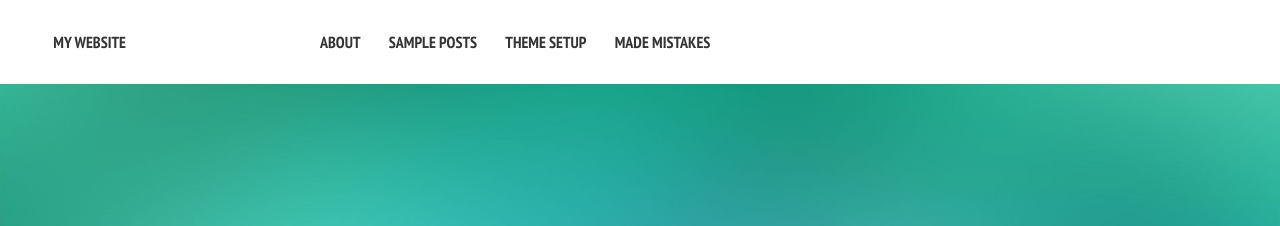
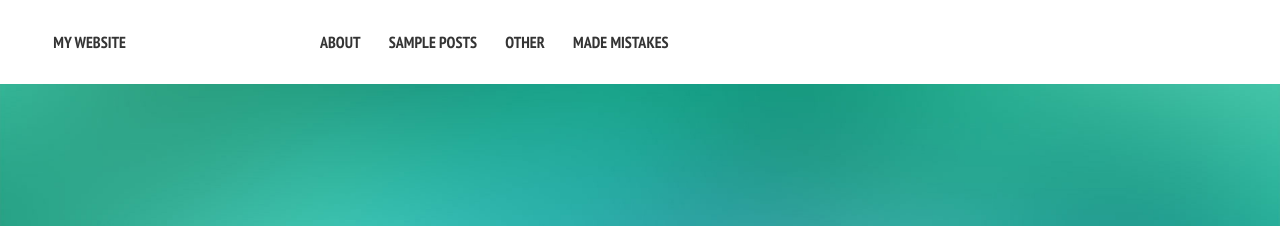
Before and after one commit to tgram/tgram.github.io, a Jekyll site: the page built from index.md, in a window 1280 px wide. Shown: the top 226 px of the page. Built offline with Jekyll 4.4.1, drawn with Linux system fonts in a browser that asks for light colours; nearby versions of some CDN libraries.

Commit message:
changed theme-setup

```diff
--- a/_data/navigation.yml
+++ b/_data/navigation.yml
@@ -6,8 +6,8 @@
 - title: Sample Posts
   url: /posts/
 
-- title: Theme Setup
-  url: /theme-setup/
+- title: Other
+  url: /other/
 
 - title: Made Mistakes
   url: http://mademistakes.com
```
